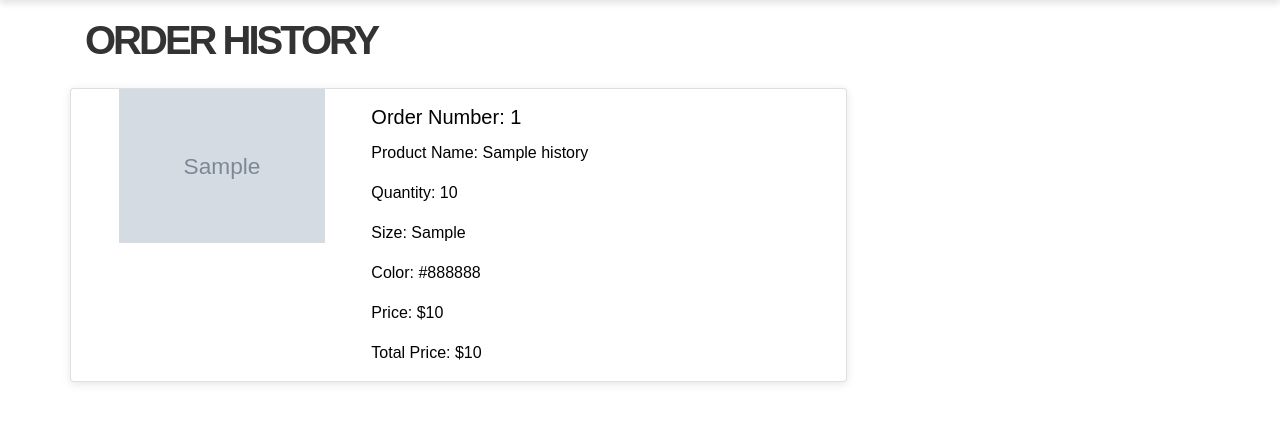
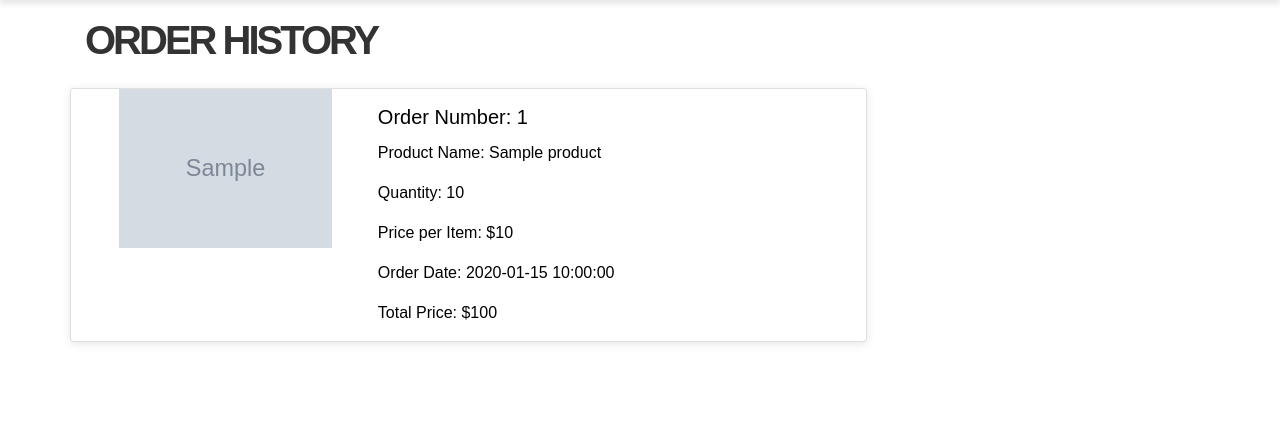
Before and after one commit to chaikokcheng/SSE3308-Web-ShoesFit, a PHP site: page /orderHistory.php in a window 1280 px wide. Shown: the part 96-519 px from the top of the page. Run offline with PHP 8.4, Linux system fonts and the light colour scheme; the visitor is signed in with stand-in values (Sample User, id 1); tables that the repository leaves empty or names only in its code hold one stand-in row (values such as "Sample post"); grey boxes marked "Sample" are stand-in pictures; data that the repository does not hold is empty; some libraries are stand-ins or nearby versions.

Commit message:
update history

```diff
--- a/Public/orderHistory.php
+++ b/Public/orderHistory.php
@@ -17,7 +17,11 @@ if ($conn->connect_error) {
 $email = $_SESSION['email'];
 
 // Retrieve order history
-$sql = "SELECT * FROM order_history WHERE email = '$email'";
+$sql = "SELECT o.order_id, o.order_date, od.qty, od.order_price, p.name, p.img
+        FROM orders o
+        JOIN orders_details od ON o.order_id = od.order_id
+        JOIN products p ON od.product_id = p.id
+        WHERE o.cust_email = '$email'";
 $result = $conn->query($sql);
 
 $orders = [];
@@ -57,7 +61,6 @@ $conn->close();
 
 <body>
     <nav class="navbar navbar-expand-lg navbar-light bg-light">
-
         <a class="navbar-brand" href="index.html">
             <img src="images/shoesfitlogo.jpg" alt="ShoesFit Logo" style="height: 50px; margin-right: 10px;">ShoesFit
         </a>
@@ -89,22 +92,20 @@ $conn->close();
                         <div class="col-4">
                             <img src="<?php echo htmlspecialchars($order['img']); ?>" alt="<?php echo htmlspecialchars($order['name']); ?>" class="product-img">
                         </div>
-                        <div class="col-6 ">
+                        <div class="col-6">
                             <div class="card-body">
                                 <h5 class="card-title">Order Number: <?php echo htmlspecialchars($order['order_id']); ?></h5>
                                 <p class="card-text">Product Name: <?php echo htmlspecialchars($order['name']); ?></p>
-                                <p class="card-text">Quantity: <?php echo htmlspecialchars($order['quantity']); ?></p>
-                                <p class="card-text">Size: <?php echo htmlspecialchars($order['size']); ?></p>
-                                <p class="card-text">Color: <?php echo htmlspecialchars($order['color']); ?></p>
-                                <p class="card-text">Price: $<?php echo htmlspecialchars($order['price']); ?></p>
-                                <p class="card-text">Total Price: $<?php echo htmlspecialchars($order['total']); ?></p>
+                                <p class="card-text">Quantity: <?php echo htmlspecialchars($order['qty']); ?></p>
+                                <p class="card-text">Price per Item: $<?php echo htmlspecialchars($order['order_price']); ?></p>
+                                <p class="card-text">Order Date: <?php echo htmlspecialchars($order['order_date']); ?></p>
+                                <p class="card-text">Total Price: $<?php echo htmlspecialchars($order['qty'] * $order['order_price']); ?></p>
                             </div>
                         </div>
                     </div>
                 </div>
             </div>
         <?php } ?>
-    </div>
     </div>
 
     <script src="https://code.jquery.com/jquery-3.5.1.slim.min.js"></script>
```
Also changed, not shown: Public/orderSummary.php (+27 -13 lines).
